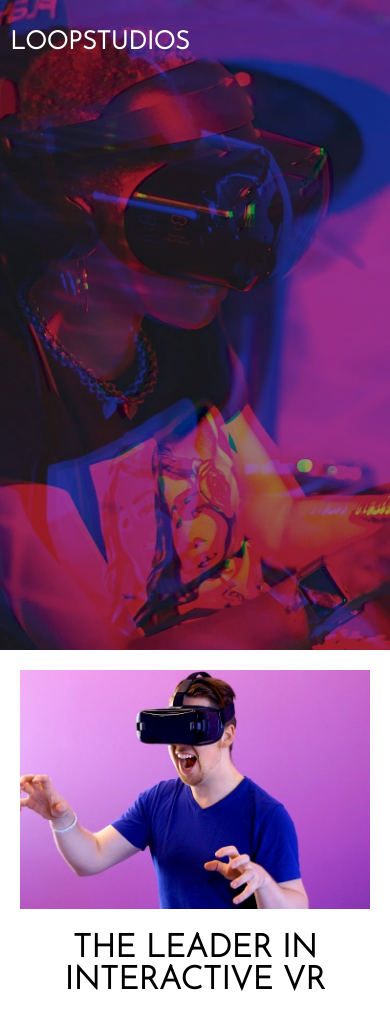
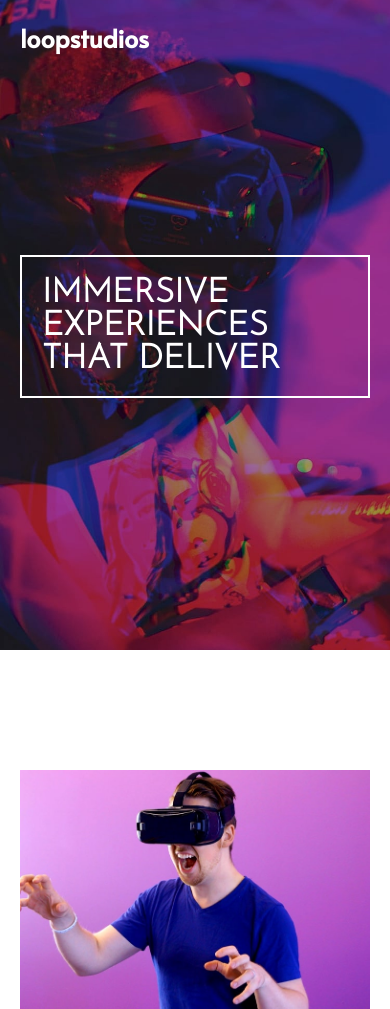
Before and after one commit to jdanymc/minihackaton, a plain HTML site: page index.html in a window 390 px wide. Shown: the top 1009 px of the page. Drawn offline with Linux system fonts and the light colour scheme.

Commit message:
Actualización final de merge ManuelG

```diff
--- a/css/mediaqueries.css
+++ b/css/mediaqueries.css
@@ -161,11 +161,21 @@
     }
     .title {
       font-size: 25px;
-      padding-top: 30px;
-      padding-left: 10px;
     }
     .navbar {
       display: none;
+    }
+    .cuadro{
+      width: 100%;
+      font-size: 3rem;
+      padding: 20px;
+      margin-top:200px ;
+    }
+    .header__main{
+      padding: 20px;
+    }
+    .header__nav{
+      padding-top: 0px;
     }
   }
 
@@ -176,5 +186,9 @@
     .content__title {
       font-size: 2rem;
     }
+    .cuadro{
+      font-size: 2.1rem;
+    }
+
 
   }
--- a/css/style.css
+++ b/css/style.css
@@ -22,13 +22,13 @@ body {
   font-size: 15px;
 }
 
-h1,
-h2 {
+.main__creations h1,
+.main__creations h2 {
   text-transform: uppercase;
 }
 
 /* main Marcos*/
-.main__creations{
+.main__creations {
   max-width: 1440px;
   margin: 5em auto;
 }
@@ -130,6 +130,7 @@ h2 {
 
 /*main*/
 .visor {
+  margin-top: 100px;
   margin-left: auto;
   margin-right: auto;
   max-width: 1440px;
@@ -137,7 +138,7 @@ h2 {
   /* border: 1px red solid; */
 }
 
-.visor__imagen img{
+.visor__imagen img {
   width: 65%;
 }
 .visor__content {
@@ -166,10 +167,8 @@ h2 {
 .footer {
   /* size: var(--width-desktop); */
   background-color: black;
-
-
 }
-.footer__contain{
+.footer__contain {
   max-width: 1440px;
   color: #fff;
   display: flex;
@@ -183,7 +182,7 @@ h2 {
 }
 .contain__title {
   padding-bottom: 20px;
-  font-family: 'Segoe UI', Tahoma, Geneva, Verdana, sans-serif;
+  font-family: "Segoe UI", Tahoma, Geneva, Verdana, sans-serif;
 }
 .contain__bottons {
   display: flex;
@@ -219,25 +218,32 @@ h2 {
 /* Jesus */
 
 header {
-    display: flex;
-    justify-content: space-between;
   background-image: url(../img/desktop/image-hero.jpg);
   background-repeat: no-repeat;
   background-size: cover;
   background-position: cover;
+  height: 620px;
+}
+.header__main{
+  max-width: 1440px;
+  margin-left: auto;
+  margin-right: auto;
+
+}
+.header__nav {
+  display: flex;
+  justify-content: space-between;
+  padding-top: 50px;
   margin: 0px;
-    padding: 0px;
-    height: 620px;
   width: 100%;
 }
 
 .title {
-    font-family: "Josefin Sans", sans-serif;
+  font-family: "Alata", sans-serif;
   font-size: 40px;
   color: white;
-    padding-top: 65px;
-    padding-left: 165px;
 }
+
 
 .navbar__list {
   display: flex;
@@ -246,7 +252,7 @@ header {
   padding-top: 20px;
   font-family: "Alata", sans-serif;
   color: white;
-    padding-top: 55px;
+
   padding-right: 160px;
 }
 
@@ -263,7 +269,11 @@ header {
 }
 
 .cuadro {
-    display: flex;
-    align-items: flex-start;
-    align-self: center;
+  border: 2px solid #FFF;
+  display: inline-block;
+  color: #fff;
+  padding: 50px 80px 30px 30px;
+  margin-top: 100px;
+  font-family: "Josefin Sans", sans-serif;
+  font-size: 5rem;
 }
--- a/index.html
+++ b/index.html
@@ -14,7 +14,9 @@
 </head>
 <body>
   <header>
-    <h1 class="title">loopstudios</h1>
+    <section class="header__main">
+      <section class="header__nav">
+        <h1 class="title"><div>loopstudios</div></h1>
         <nav class="navbar">
           <ul class="navbar__list">
             <li class="navbar__list-item">About</li>
@@ -24,6 +26,13 @@
             <li class="navbar__list-item">Support</li>
           </ul>
         </nav>
+      </section>
+      <h1 class="cuadro">
+          <p>IMMERSIVE</p>
+          <p>EXPERIENCES</p>
+          <p>THAT DELIVER</p>
+        </h1>
+    </section>
   </header>
     <main class="visor">
         <div class="visor__imagen"><img src="./img/image-interactive.jpg" alt=""></div>
```
Also changed, not shown: 1 other file. Lines whose indentation alone changed are shown as unchanged.
